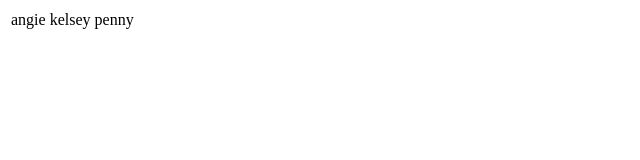
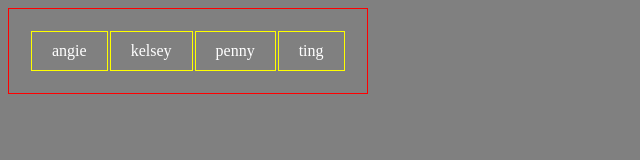
Before and after one commit to liya0706s/testtest, a plain HTML site: page index.html in a window 1280 px wide. Shown: the whole page, without its empty margins (0-640 px from the left). Drawn offline with Linux system fonts and the light colour scheme.

Commit message:
改變背景顏色

```diff
--- a/index.html
+++ b/index.html
@@ -4,6 +4,21 @@
     <meta charset="UTF-8">
     <meta name="viewport" content="width=device-width, initial-scale=1.0">
     <title>Document</title>
+    <style>
+        *{
+            background-color: grey;
+            color: white;
+            text-align: center;
+        }
+        table {
+            border: 1px solid red;
+            padding: 20px;
+        }
+        td {
+            border: 1px solid yellow;
+            padding: 10px 20px;
+        }
+    </style>
 </head>
 <body>
     <table>
@@ -11,6 +26,7 @@
             <td>angie</td>
             <td>kelsey</td>
             <td>penny</td>
+            <td>ting</td>
         </tr>
     </table>
 </body>
```
